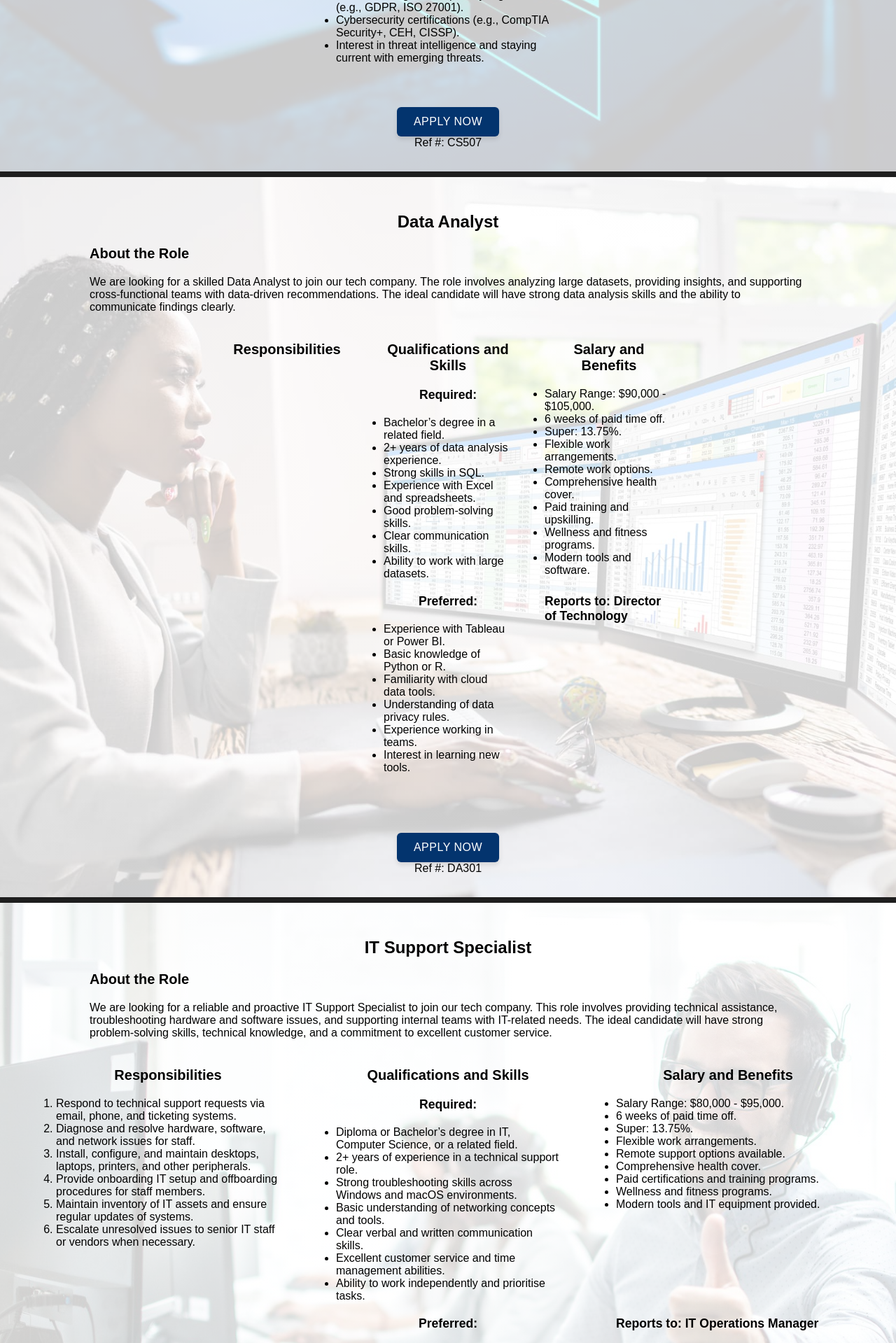
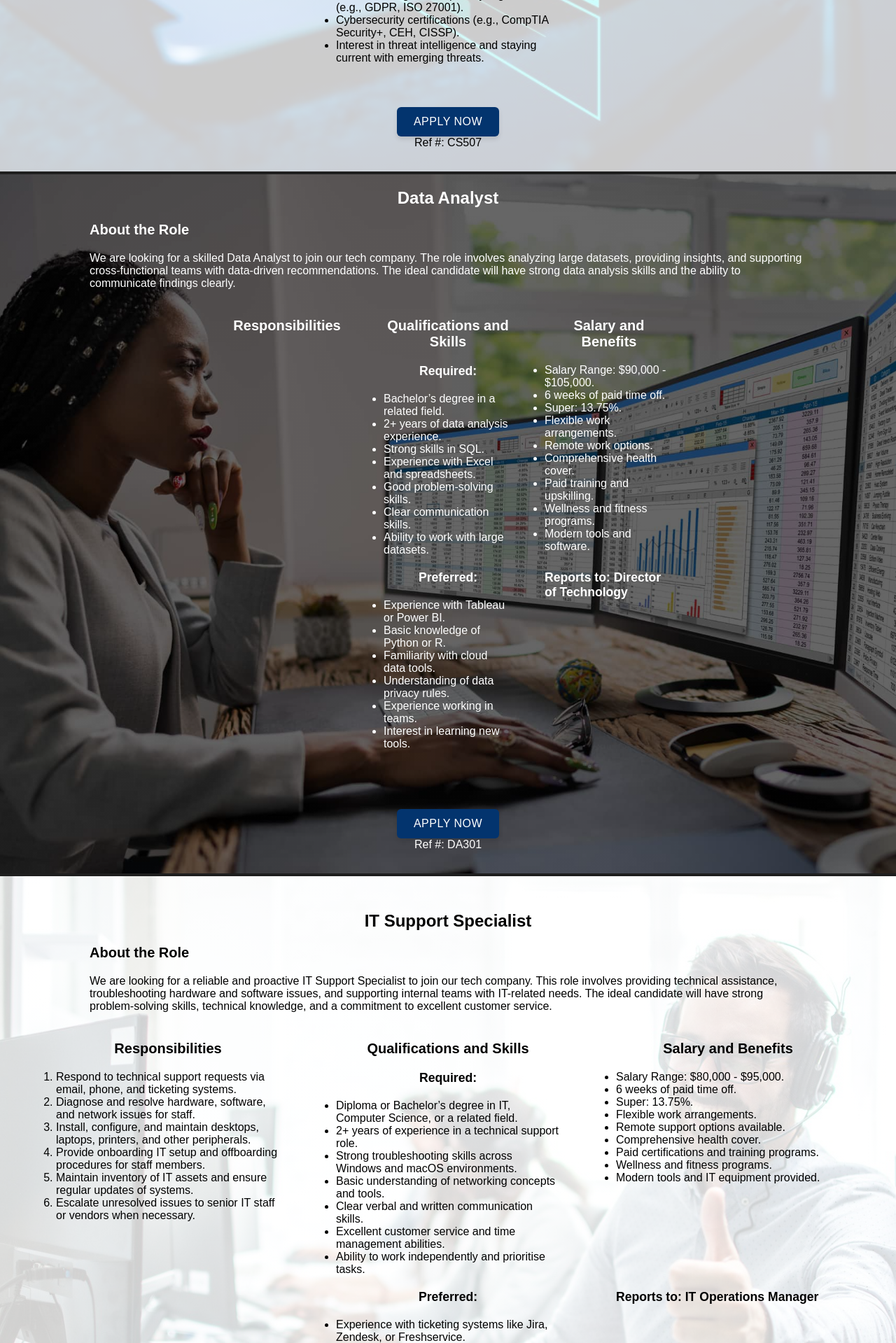
Before and after one commit to HJDJ-tech/COS10026-Project-Part-2, a PHP site: page /jobs.php in a window 1280 px wide. Shown: the part 1346-3265 px from the top of the page at 70% size. Run offline with PHP 8.4, Linux system fonts and the light colour scheme; data comes from the database, SQL or seed files in the repository.

Commit message:
made the job listings alternate with dark and light backgrounds

```diff
--- a/project2/jobs.php
+++ b/project2/jobs.php
@@ -41,32 +41,42 @@
                 </div>
             </div>
 
-           <?php if (mysqli_num_rows($result_jobs) > 0): ?>
-        <div id="job_list">
+            <?php if (mysqli_num_rows($result_jobs) > 0): ?>
+                <?php $index = 0; ?>
+                <div id="job_list">
             <?php while ($row = mysqli_fetch_assoc($result_jobs)): ?>
-            <section class="job_position grey_content_section" id="<?= $row['job_id'] ?>">
-                <h2 class='job_title jobs_page_heading'><?= $row['title'] ?></h2>
-
+                <?php
+                    $index += 1;
+                    if ($index % 2 == 0) {
+                        $text_colour = "white_text";
+                        $background_colour = "dark_gradient";
+                    } else {
+                        $text_colour = "";
+                        $background_colour = "light_gradient grey_content_section";
+                    }
+                ?>
+                <section class="job_position <?= $background_colour ?>" id="<?= $row['job_id'] ?>">
+                <h2 class="job_title jobs_page_heading <?= $text_colour ?>"><?= $row['title'] ?></h2>
                     <section class="job_outline">
-                        <h3 class="jobs_page_heading">About the Role</h3>
-                        <p><?= $row["description"] ?></p>
+                        <h3 class="jobs_page_heading <?= $text_colour ?>">About the Role</h3>
+                        <p class="<?= $text_colour ?>"><?= $row["description"] ?></p>
                     </section>
 
                 <section class="job_information">
                     <section class="job_responsibilities">
-                        <h3 class="jobs_page_heading center_heading">Responsibilities</h3>
+                        <h3 class="jobs_page_heading center_heading <?= $text_colour ?>">Responsibilities</h3>
 
                         <?php
                             $sql = sprintf("SELECT * FROM responsibilities WHERE job_id = '%s'", $row["job_id"]);
                             $result_responsibilities = mysqli_query($conn, $sql);
                         ?>
 
-                        <ol>
+                        <ol class="<?= $text_colour ?>">
                             <?php
                                 while ($item = mysqli_fetch_assoc($result_responsibilities)) {
                                     foreach ($item as $column_name => $value) {
                                         if (strpos($column_name, 'bp') === 0 && !empty($value)){
-                                            echo "<li>$value</li>";
+                                            echo "<li class='$text_colour'>$value</li>";
                                         }
                                     }
                                 }
@@ -75,8 +85,8 @@
                     </section>
 
                     <section class="required_quals">
-                        <h3 class="jobs_page_heading center_heading">Qualifications and Skills</h3>
-                        <h4 class="jobs_page_heading center_heading">Required:</h4>
+                        <h3 class="jobs_page_heading center_heading <?= $text_colour ?>">Qualifications and Skills</h3>
+                        <h4 class="jobs_page_heading center_heading <?= $text_colour ?>">Required:</h4>
 
                         <?php
                             $sql = sprintf("SELECT * FROM required_skills WHERE job_id = '%s'", $row["job_id"]);
@@ -88,7 +98,7 @@
                                 while ($item = mysqli_fetch_assoc($result_required)) {
                                     foreach ($item as $column_name => $value) {
                                         if (strpos($column_name, 'bp') === 0 && !empty($value)){
-                                            echo "<li>$value</li>";
+                                            echo "<li class='$text_colour'>$value</li>";
                                         }
                                     }
                                 }
@@ -97,7 +107,7 @@
                     </section>
 
                     <section class="preferred_quals">
-                        <h4 class="jobs_page_heading center_heading">Preferred:</h4>
+                        <h4 class="jobs_page_heading center_heading <?= $text_colour ?>">Preferred:</h4>
                         <?php
                             $sql = sprintf("SELECT * FROM preferred_skills WHERE job_id = '%s'", $row["job_id"]);
                             $result_preferred = mysqli_query($conn, $sql);
@@ -107,7 +117,7 @@
                                 while ($item = mysqli_fetch_assoc($result_preferred)) {
                                     foreach ($item as $column_name => $value) {
                                         if (strpos($column_name, 'bp') === 0 && !empty($value)){
-                                            echo "<li>$value</li>";
+                                            echo "<li class='$text_colour'>$value</li>";
                                         }
                                     }
                                 }
@@ -116,7 +126,7 @@
                     </section>
 
                     <section class="job_salary">
-                        <h3 class="jobs_page_heading center_heading">Salary and Benefits</h3>
+                        <h3 class="jobs_page_heading center_heading <?= $text_colour ?>">Salary and Benefits</h3>
                         <?php
                             $sql = sprintf("SELECT * FROM salary_and_benefits WHERE job_id = '%s'", $row["job_id"]);
                             $result_salary = mysqli_query($conn, $sql);
@@ -126,7 +136,7 @@
                                 while ($item = mysqli_fetch_assoc($result_salary)) {
                                     foreach ($item as $column_name => $value) {
                                         if (strpos($column_name, 'bp') === 0 && !empty($value)){
-                                            echo "<li>$value</li>";
+                                            echo "<li class='$text_colour'>$value</li>";
                                         }
                                     }
                                 }
@@ -134,13 +144,13 @@
                         </ul>
                     </section>
 
-                    <h4 class="team_lead jobs_page_heading">Reports to: <?= $row['reports_to'] ?></h4>
+                    <h4 class="team_lead jobs_page_heading <?= $text_colour ?>">Reports to: <?= $row['reports_to'] ?></h4>
                 </section>
 
                 <form action="apply.php">
                     <button class="btn">Apply Now</button>
                 </form>
-                <p>Ref #: <?= $row['job_id'] ?></p>
+                <p class="<?= $text_colour ?>">Ref #: <?= $row['job_id'] ?></p>
                 </section>
             <?php endwhile; ?>
 
--- a/project2/styles/styles.css
+++ b/project2/styles/styles.css
@@ -537,10 +537,6 @@ dd {
     margin: 20px 0;
 }
 
-.jobs_page_nav {
-    min-width: 650px;
-}
-
 .jobs_page_header {
     display: grid;
     grid-template-columns: 50% 45%;
@@ -569,29 +565,38 @@ dd {
 }
 
 /* Adding images to the background of each job position */
+
+.dark_gradient {
+    --gradient: linear-gradient(rgba(0, 0, 0, 0.6), rgba(0, 0, 0, 0.6));
+}
+
+.light_gradient {
+    --gradient: linear-gradient(rgba(255, 255, 255, 0.8), rgba(255, 255, 255, 0.8));
+}
+
 #DA301 {
-    background: linear-gradient(rgba(255, 255, 255, 0.8), rgba(255, 255, 255, 0.8)), url("images/data-analyst.png");
+    background: var(--gradient), url("images/data-analyst.png");
     background-size: cover;
     background-position: center;
     background-repeat: no-repeat;
 }
 
 #SE401 {
-    background: linear-gradient(rgba(255, 255, 255, 0.8), rgba(255, 255, 255, 0.8)), url("images/software_engineer.png");
+    background: var(--gradient), url("images/software_engineer.png");
     background-size: cover;
     background-position: center;
     background-repeat: no-repeat;
 }
 
 #UX204 {
-    background: linear-gradient(rgba(255, 255, 255, 0.8), rgba(255, 255, 255, 0.8)), url("images/ux_designer.png");
+    background: var(--gradient), url("images/ux_designer.png");
     background-size: cover;
     background-position: center;
     background-repeat: no-repeat;
 }
 
 #IT102 {
-    background: linear-gradient(rgba(255, 255, 255, 0.8), rgba(255, 255, 255, 0.8)), url("images/it_support.png");
+    background: var(--gradient), url("images/it_support.png");
     background-size: cover;
     background-position: center;
     background-repeat: no-repeat;
@@ -599,7 +604,7 @@ dd {
 }
 
 #CS507 {
-    background: linear-gradient(rgba(255, 255, 255, 0.8), rgba(255, 255, 255, 0.8)), url("images/cybersecurity.png");
+    background: var(--gradient), url("images/cybersecurity.png");
     background-size: cover;
     background-position: center;
     background-repeat: no-repeat;
```
